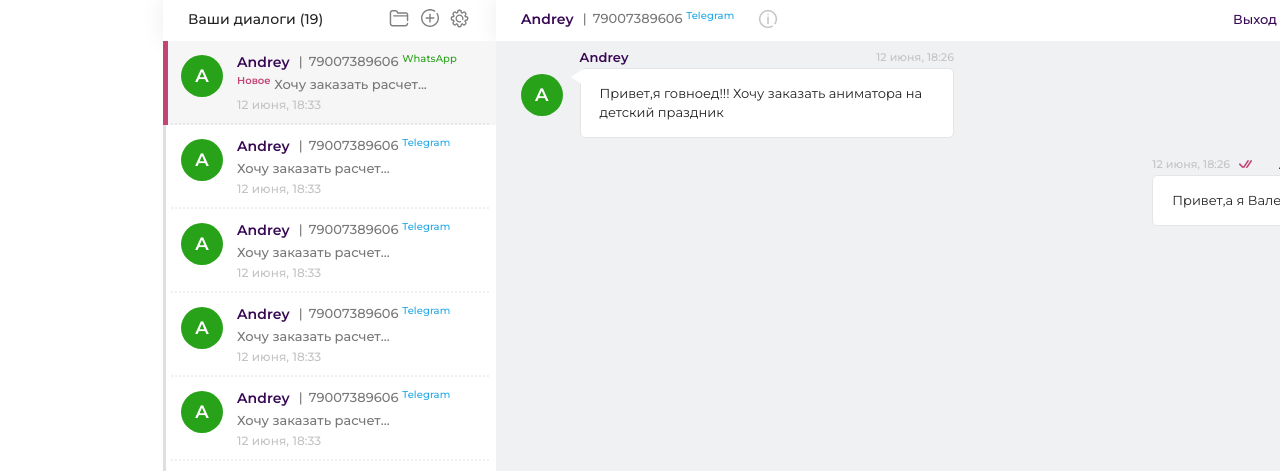
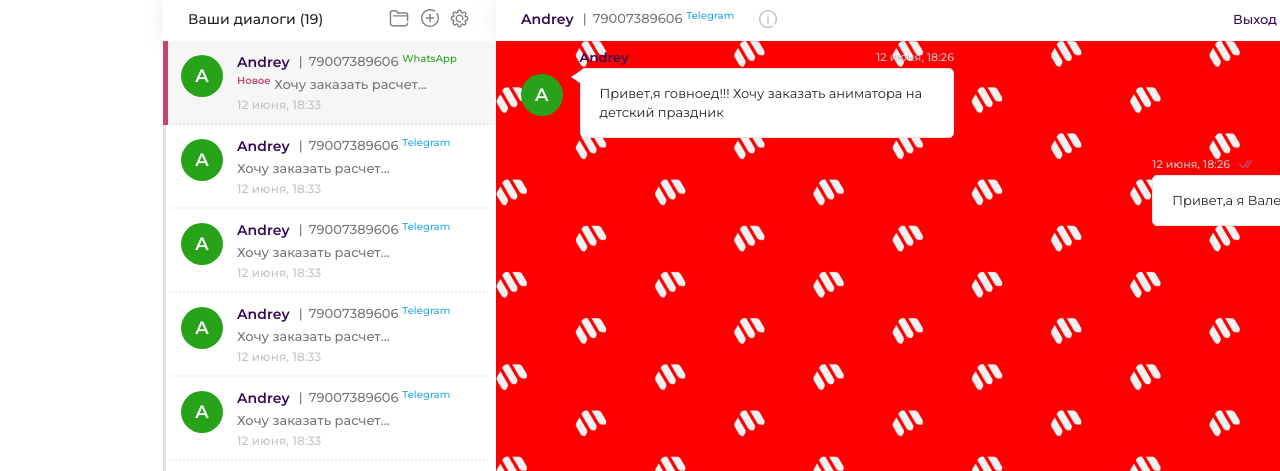
Before and after one commit to Maksoneeek/chat, a plain HTML site: page index.html in a window 1280 px wide. Shown: the part 317-788 px from the top of the page. Drawn offline with nearby package versions, Linux system fonts and the light colour scheme.

Commit message:
change back-color

```diff
--- a/css/style.scss
+++ b/css/style.scss
@@ -474,7 +474,7 @@ background-color: #ffffff;
 .content-chat-content {
 padding: 0 25px;
 background: url(../img/pattern.png);
-background-color: #f0f1f2;
+background-color: red;
 	&__message {
 		padding: 10px 0;
 		display: flex;
```
Also changed, not shown: css/style.css, 1 other file.
